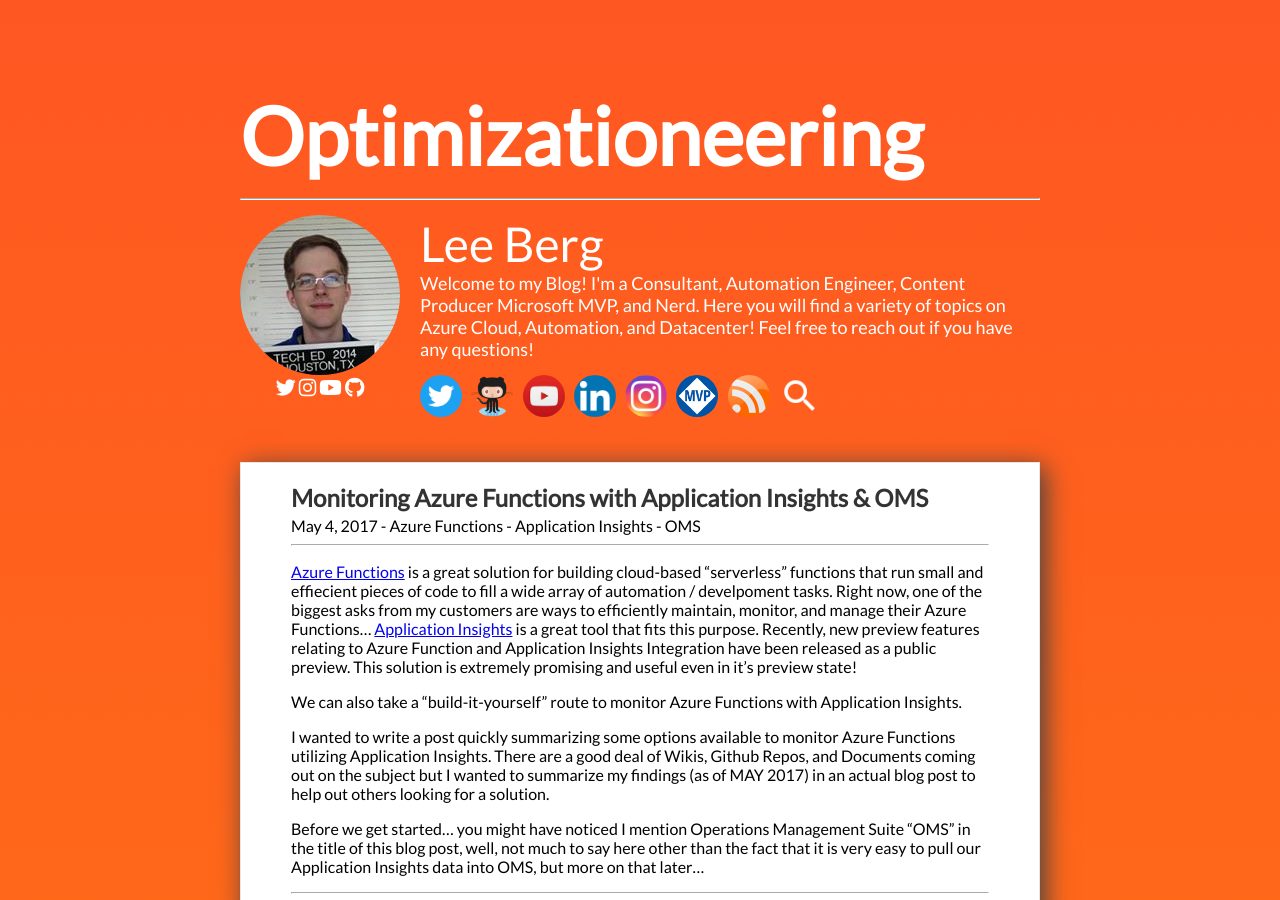
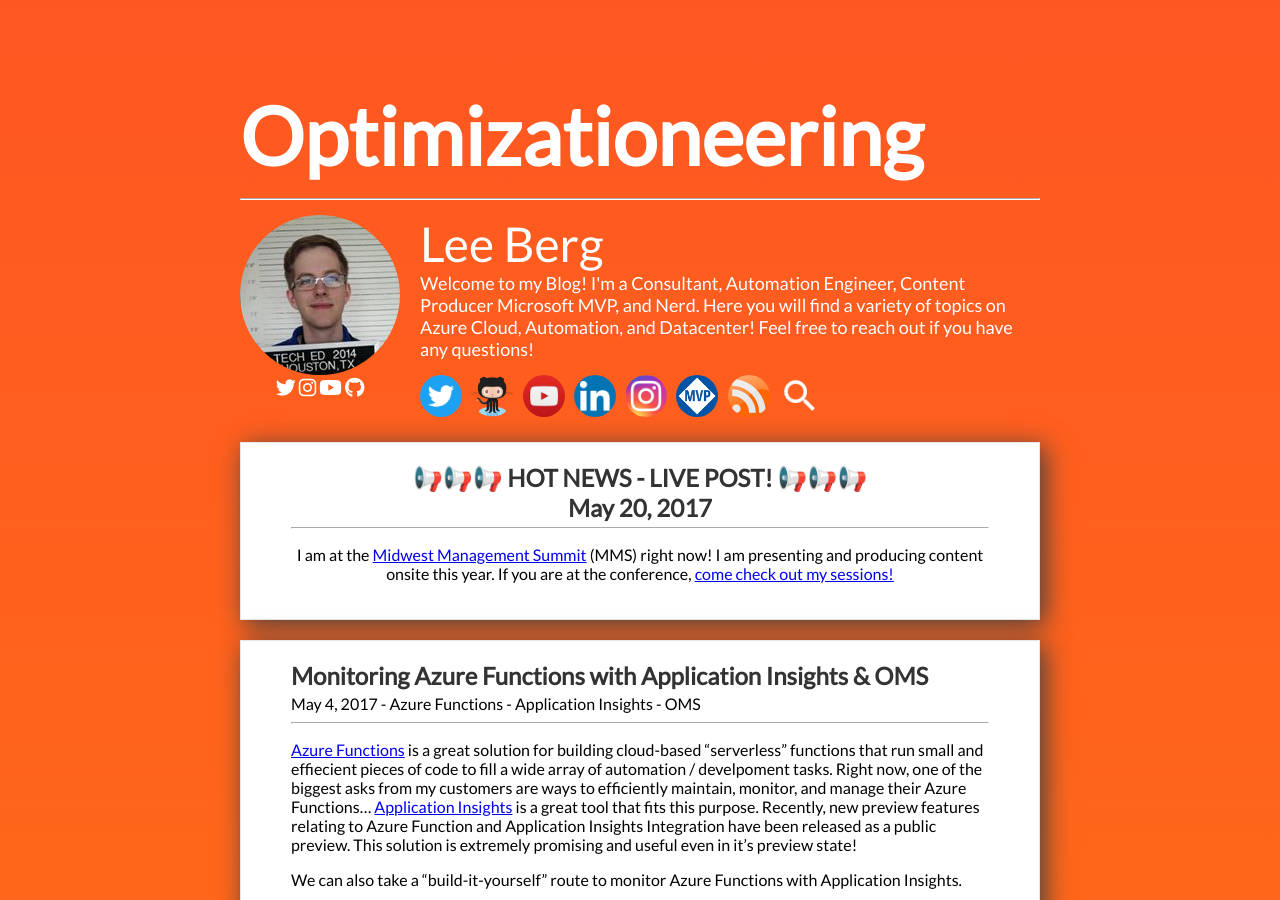
Before and after one commit to leeberg/BlogTest, a Jekyll site: the page built from index.html, in a window 1280 px wide and 900 px high. Built offline with Jekyll 4.4.1, drawn with Linux system fonts in a browser that asks for light colours; nearby versions of some CDN libraries; the list of posts is cut into pages by our own code.

Commit message:
AT MMS - HOT NEWS

```diff
--- a/_includes/hotnews.html
+++ b/_includes/hotnews.html
@@ -1,4 +1,4 @@
-<!--
+
     <div class="hot_news">
     <div class="post-title-hotnews">📢📢📢          HOT NEWS - LIVE POST!            📢📢📢
     <div class="hotnews-meta">{{ site.time | date: "%b %-d, %Y" }} </div>
@@ -7,10 +7,8 @@
     <div class="hotnews-post">
         <p>
 
-                <p> I am at the <a href="https://mmsmoa.com/">Midwest Management Summnit</a> (MMS) right now! I am presenting and producing video content onsite this year. If you are at the conference, <a href="https://mms2017.sched.com/speaker/LeeBerg">  come check out my sessions </a>  </p>
-
+                <p> I am at the <a href="https://mmsmoa.com/">Midwest Management Summit</a> (MMS) right now! I am presenting and producing content onsite this year. If you are at the conference, <a href="https://mms2017.sched.com/speaker/LeeBerg">  come check out my sessions!</a>  </p>
 
         </p>
     </div>
 </div>
--->
```
